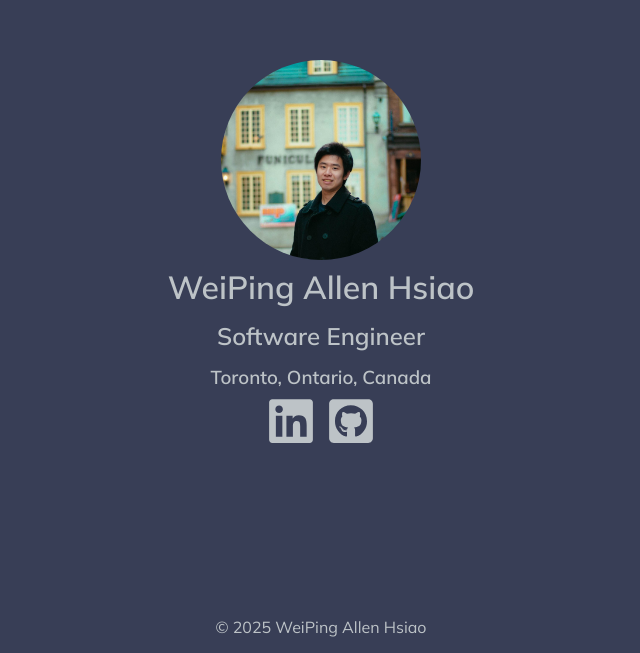
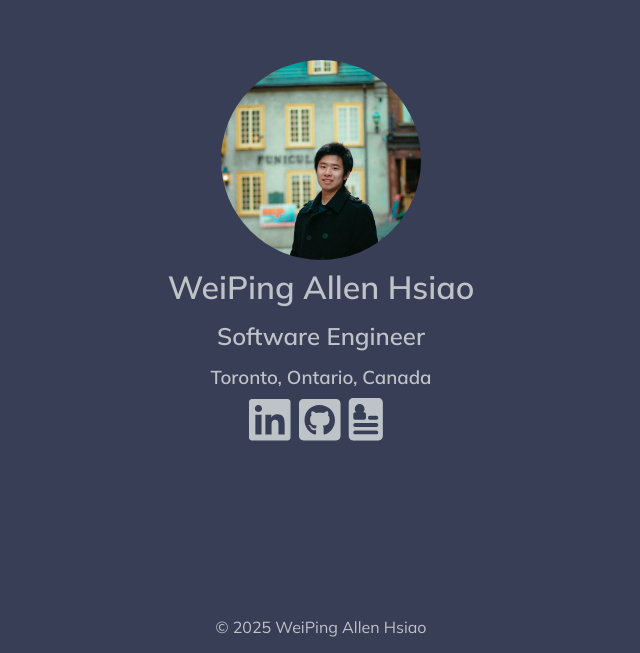
Before and after one commit to allenh/allenh.github.io, a plain HTML site: page index.html in a window 1280 px wide. Shown: the part 147-800 px from the top of the page, without its empty margins (319-959 px from the left). Drawn offline with Linux system fonts and the light colour scheme.

Commit message:
added cv icon and fixed styles

```diff
--- a/assets/styles.css
+++ b/assets/styles.css
@@ -10,4 +10,6 @@ footer { position: absolute; bottom: 0; color: #bdc3c7; }
 .headerText { margin: 7px; color: #bdc3c7; }
 .svgContainer { height: 50px; width: 50px; fill: #bdc3c7; }
 .socialMediaContainer { display: flex; min-width: 130px; justify-content: space-evenly;  }
-.socialMediaIcon { height: 50px; width: 50px; }
+.iconSize { height: 50px; width:50px; }
+.socialMediaIcon { transform: scale(0.95) }
+.resumeIcon { filter: invert(89%) sepia(6%) saturate(222%) hue-rotate(161deg) brightness(86%) contrast(95%); transform: scale(0.86) translate(-2px, 2px) }  /* filter: change color */
--- a/index.html
+++ b/index.html
@@ -17,12 +17,17 @@
             <div class="socialMediaContainer">
                 <a tabindex="0" href="https://www.linkedin.com/in/weipinghsiao/" aria-label="LinkedIn hyperlink">
                     <svg class="svgContainer" aria-hidden="true">
-                        <image class="socialMediaIcon" href="./assets/icons/linkedin.svg" />
+                        <image class="iconSize socialMediaIcon" href="./assets/icons/linkedin.svg" />
                     </svg>
                 </a>
                 <a tabindex="0" href="https://github.com/allenh" aria-label="Github hyperlink">
                     <svg class="svgContainer" aria-hidden="true">
-                        <image class="socialMediaIcon" href="./assets/icons/github.svg" />
+                        <image class="iconSize socialMediaIcon" href="./assets/icons/github.svg" />
+                    </svg>
+                </a>
+                <a tabindex="0" href="https://resume.hsiao.ca/202502" aria-label="Resume">
+                    <svg class="svgContainer" aria-hidden="true">
+                        <image class="iconSize resumeIcon" href="./assets/icons/cv.svg" />
                     </svg>
                 </a>
             </div>
```
